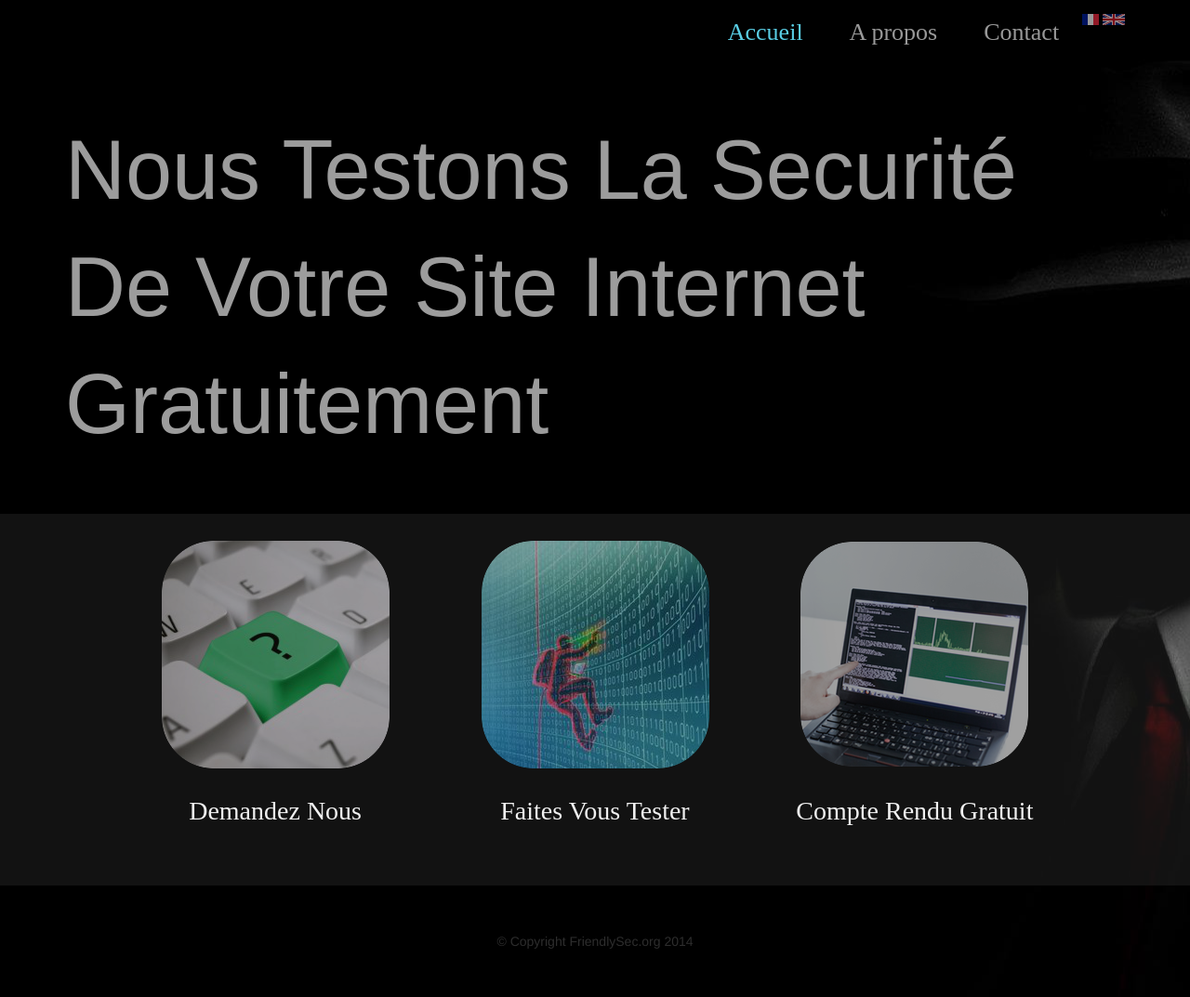
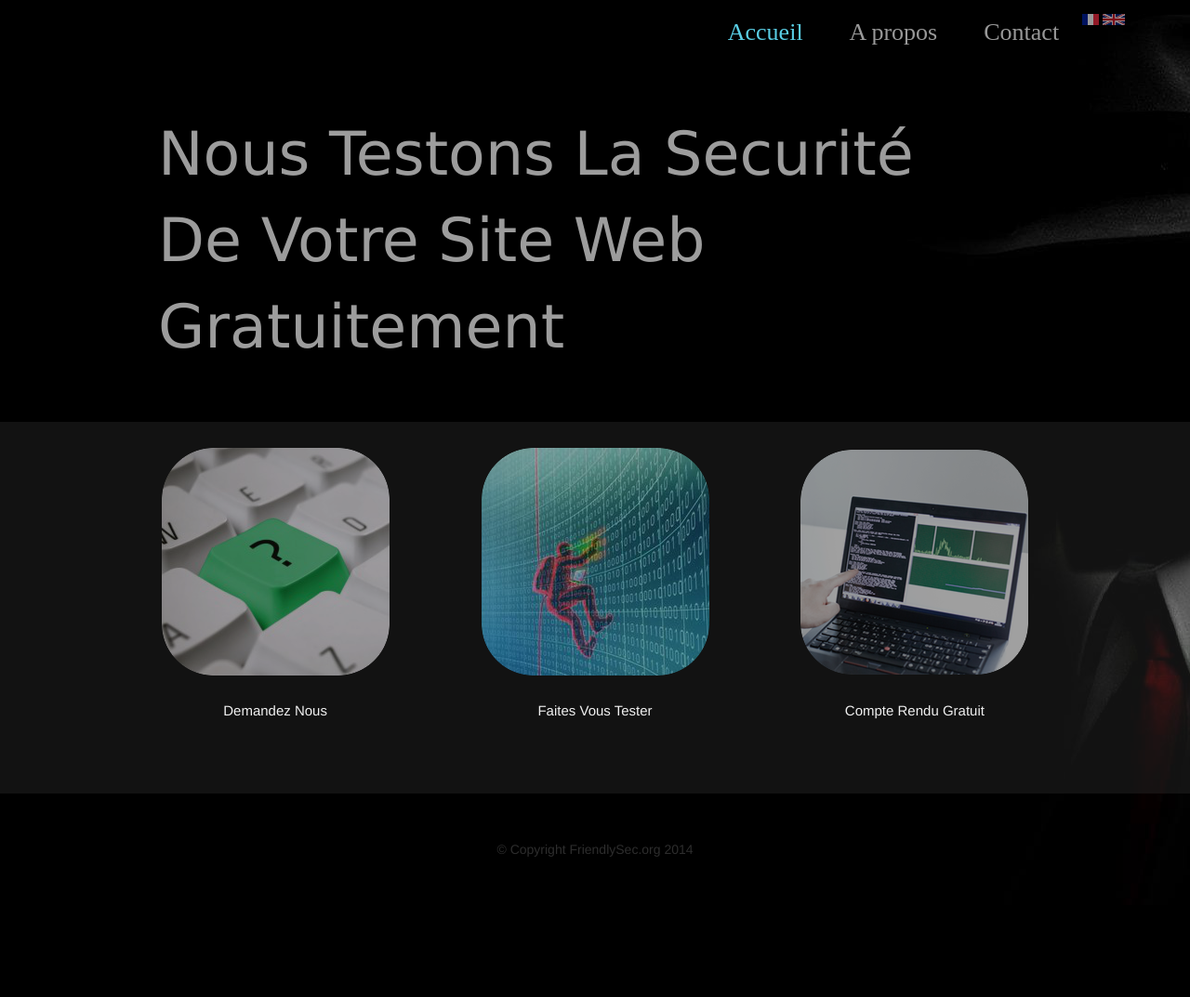
Before and after one commit to Buisson/Enjol--Colomb, a PHP site: page / in a window 1280 px wide. Shown: the whole page at 93% size. After the commit the page ends 922 px from the top, so only its background shows below. Run offline with PHP 8.4, Linux system fonts and the light colour scheme; some libraries are stand-ins or nearby versions.

Commit message:
Police + design

```diff
--- a/fr.php
+++ b/fr.php
@@ -9,7 +9,7 @@
 	$footer = "&copy; Copyright FriendlySec.org ".date('Y');
 
 	//Home
-	$homeTxt = "Nous Testons La Securit&eacute;<br /> De Votre Site Internet<br />Gratuitement";
+	$homeTxt = "Nous Testons La Securit&eacute;<br /> De Votre Site Web<br />Gratuitement";
 	$ask = "Demandez Nous";
 	$getTested = "Faites Vous Tester";
 	$report = "Compte Rendu Gratuit";
--- a/index.php
+++ b/index.php
@@ -67,7 +67,7 @@ if(isset($_GET['local']) && $_GET['local']="en") {
 
     <div class="container">
 
-      <div class="starter-template">
+      <div class="homeTxt">
 		<br>
 		<br>
         <!--<h1>Welcome!!</h1> -->
--- a/starter-template.css
+++ b/starter-template.css
@@ -12,9 +12,14 @@ p.success {
 	color: #4fa000;
 }
 
+.homeTxt {
+	padding-left: 100px;
+}
+
 .homeText {
 
-	font : normal normal normal 90px/1.4em Arial, Helvetica, sans-serif;/*Verdana, Geneva, sans-serif;;*/
+	font-family: verdana,arial,helvetica,sans-serif;
+	font-size: 65px;
 	color : rgb(156,156,156);
 
 }
@@ -87,7 +92,8 @@ h1 {
 	width:340px;
 	text-align:center;
 
-    font: 28px/1.4em enriqueta,serif;
+    font: verdana,arial,helvetica,sans-serif;
+	font-size: 15px;
     color: #DFDFDF;
 
 }
```
